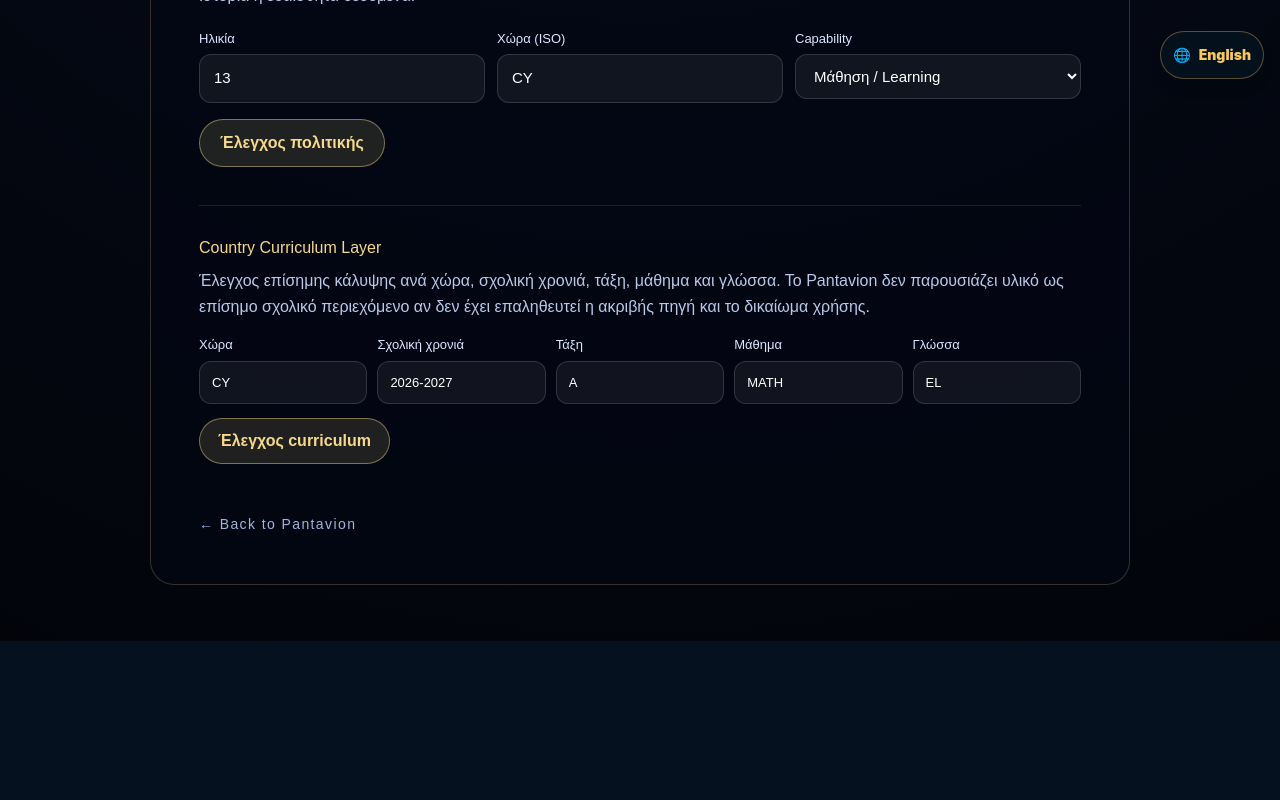
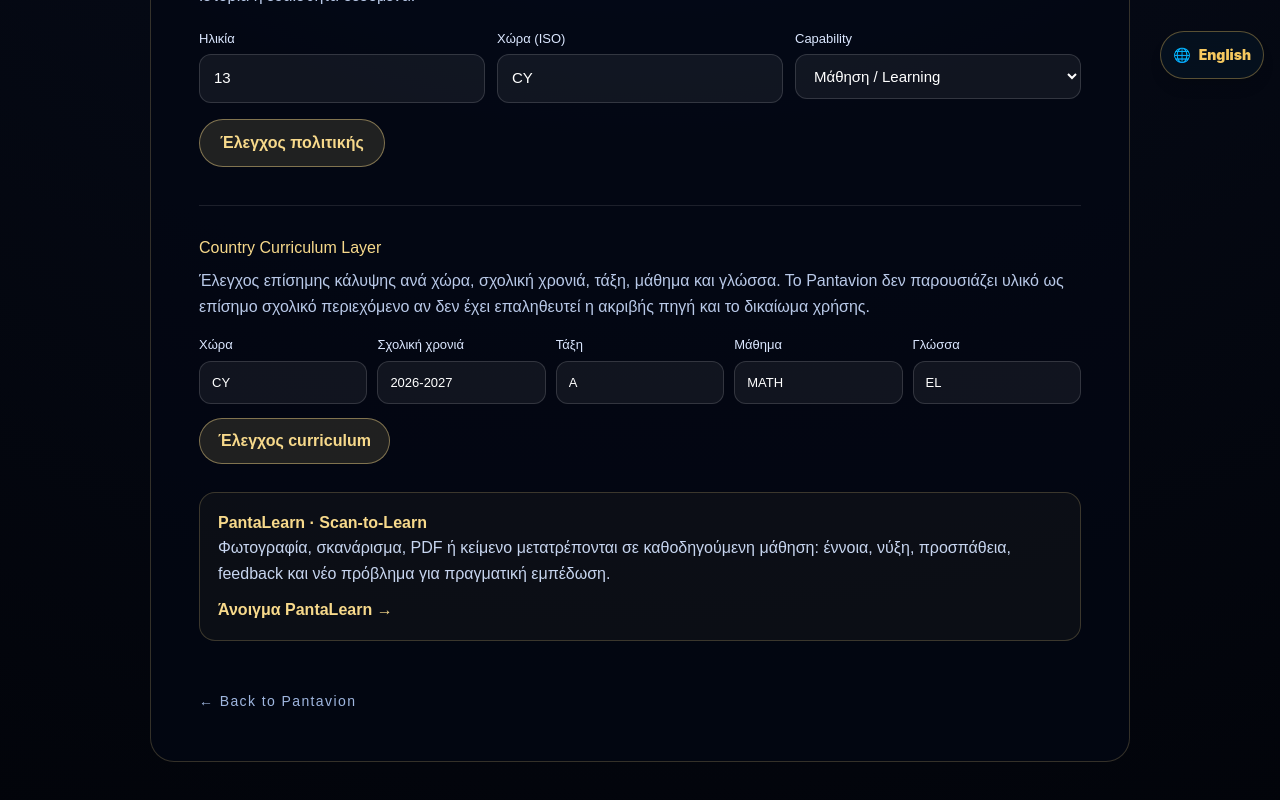
Before and after one commit to pandaconnect1/pantavion-planet, a Next.js app: page /minors in a window 1280 px wide. Shown: the part 705-1505 px from the top of the page. Before the commit the page ends 1346 px from the top, so only its background shows below. Built offline with nearby package versions, Linux system fonts and the light colour scheme.

Commit message:
feat: link Youth Safe Architecture to PantaLearn

```diff
--- a/app/minors/page.tsx
+++ b/app/minors/page.tsx
@@ -76,6 +76,16 @@ export default function Page() {
         <YouthPolicyClient />
         <CurriculumClient />
 
+        <div style={{ marginTop: 28, padding: 18, border: "1px solid rgba(247,217,139,0.2)", borderRadius: 16, background: "rgba(247,217,139,0.04)" }}>
+          <strong>PantaLearn · Scan‑to‑Learn</strong>
+          <p style={{ color: "#c7d5ef", lineHeight: 1.6, marginBottom: 12 }}>
+            Φωτογραφία, σκανάρισμα, PDF ή κείμενο μετατρέπονται σε καθοδηγούμενη μάθηση: έννοια, νύξη, προσπάθεια, feedback και νέο πρόβλημα για πραγματική εμπέδωση.
+          </p>
+          <a href="/pantalearn" style={{ color: "#f7d98b", fontWeight: 700, textDecoration: "none" }}>
+            Άνοιγμα PantaLearn →
+          </a>
+        </div>
+
         <div style={{ marginTop: "48px" }}>
           <a href="/" style={{
             color: "#9fb6df",
```
